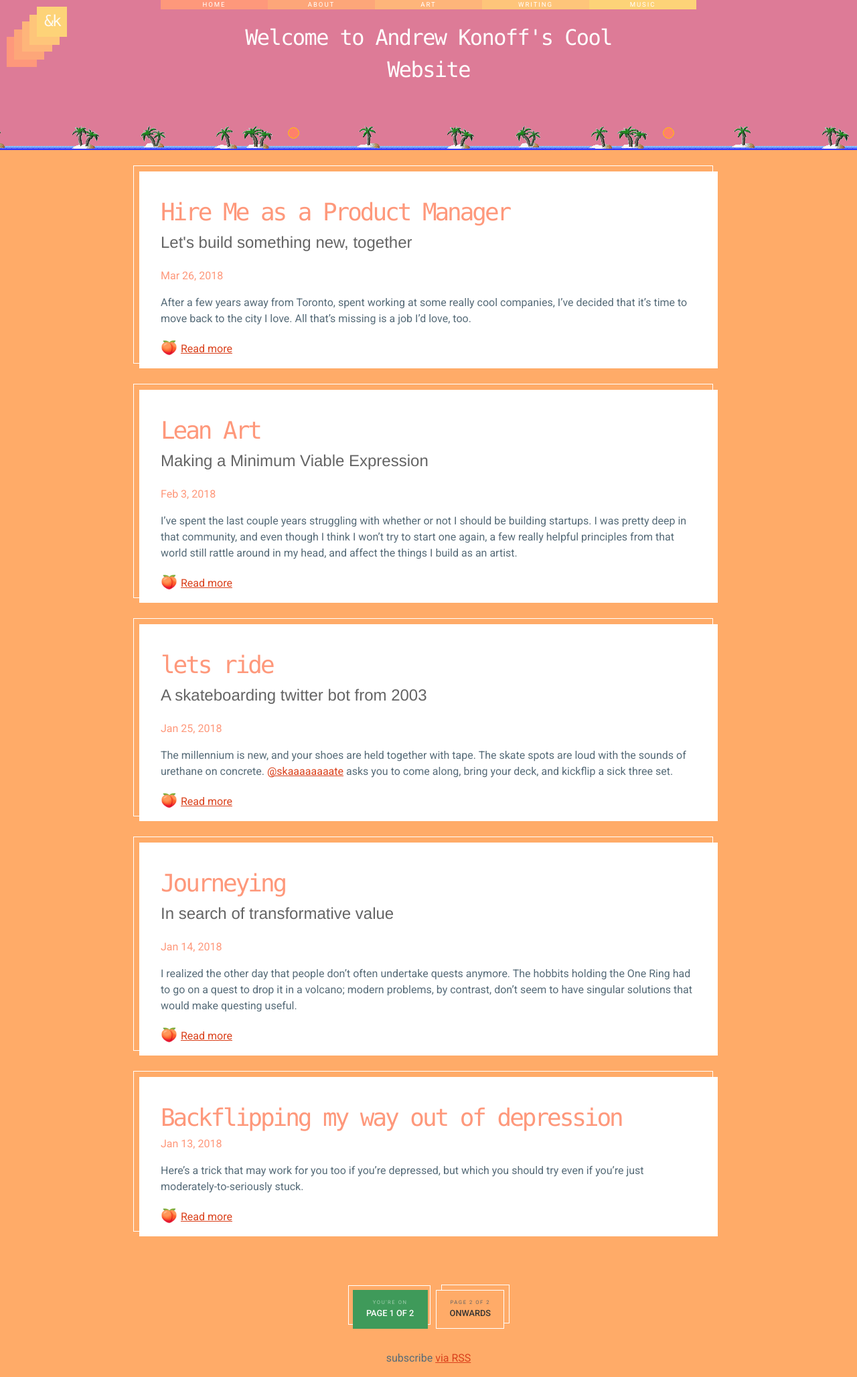
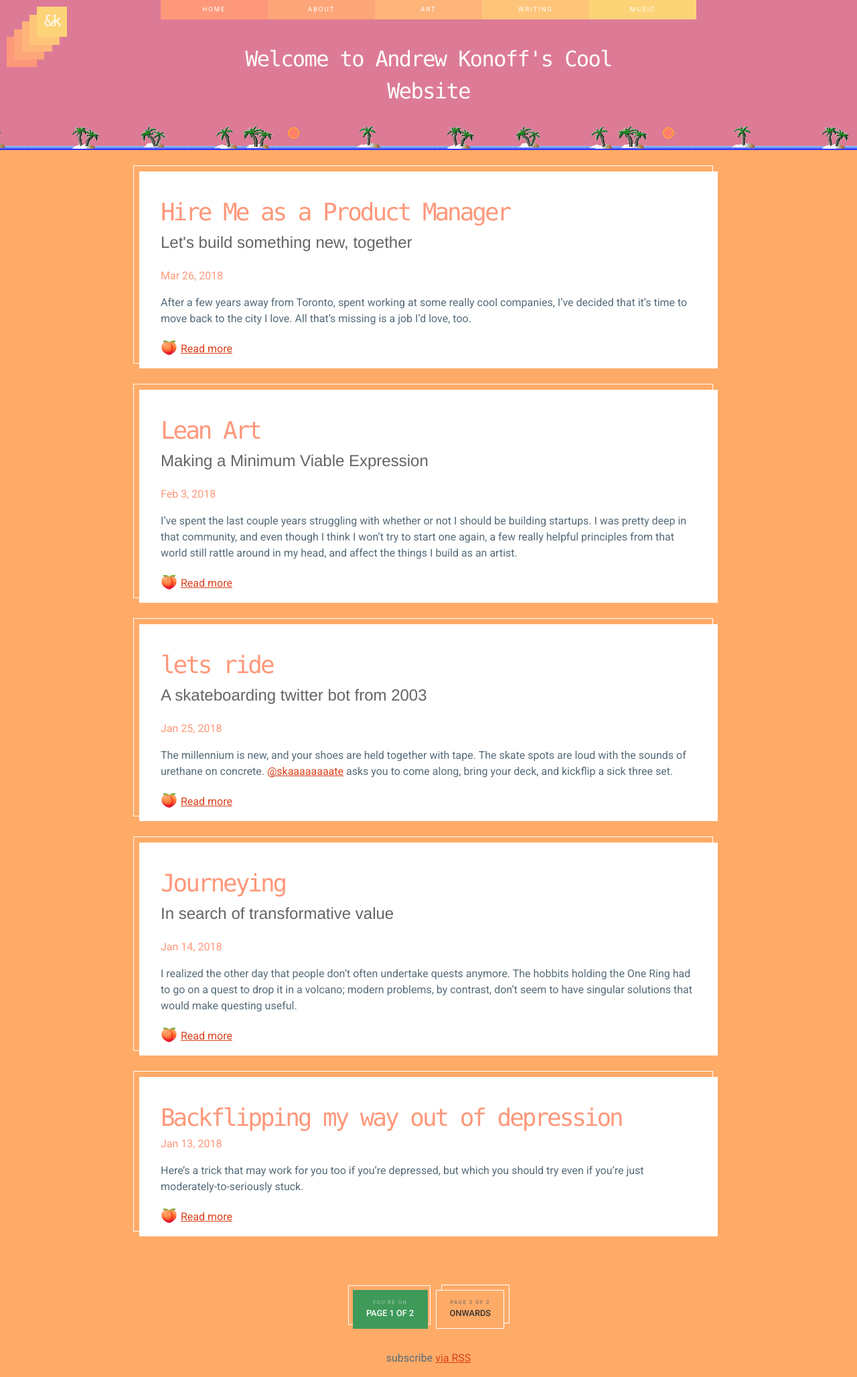
Before and after one commit to andkon/andkon.github.io, a Jekyll site: the page built from index.html, in a window 1280 px wide. Shown: the whole page at 67% size. Built offline with Jekyll 4.4.1, drawn with Linux system fonts in a browser that asks for light colours; the list of posts is cut into pages by our own code.

Commit message:
Made it work on mobile

```diff
--- a/_includes/header.html
+++ b/_includes/header.html
@@ -1,12 +1,12 @@
+<header class="home-header">
   <a href="/"><div class="logo"></div></a>
   <div class="navbar">
     <a class="navbar-item header-link" href="/">Home</a>
     <a class="navbar-item header-link" href="/about">About</a>
     <a class="navbar-item header-link" href="/art">Art</a>
     <a class="navbar-item header-link" href="/writing">Writing</a>
-  <a class="navbar-item header-link" href="https://soundcloud.com/young-keanu">Music</a>
+    <a class="navbar-item header-link" href="https://soundcloud.com/young-keanu" target="_blank">Music</a>
   </div>
-<div class="home-header">
   <h1>Welcome to Andrew Konoff's Cool Website</h1>
   <!-- <img src="assets/images/island.gif"></img> -->
-</div>
+</header>
--- a/_layouts/home.html
+++ b/_layouts/home.html
@@ -1,7 +1,6 @@
 ---
 layout: default
 ---
-<div class="wrap" id="wrap">
 
 {% include header.html %}
 
@@ -21,4 +20,3 @@
 </main>
 {% include footer.html %}
 <p class="rss-subscribe">subscribe <a href="{{ "/feed.xml" | relative_url }}">via RSS</a></p>
-</div>
--- a/assets/main.scss
+++ b/assets/main.scss
@@ -217,12 +217,11 @@
   background-position: bottom;
   text-align: center;
   position: relative;
-  z-index: -2;
 
   h1 {
     margin-top: 0em;
     margin-bottom: 0em;
-    padding-top: 1em;
+    padding-top: 2em;
     letter-spacing: -0.05em;
     font-family: "Menlo", "Fira Mono", monospace;
     color: white;
@@ -275,6 +274,8 @@
     position: absolute;
     top: 0px;
     text-align: center;
+    height: 3em;
+    line-height: 3em;
 
     &:hover {
       background: $peachy-red;
@@ -785,7 +786,7 @@
 
 
 @media (max-width: 1000px) {
-  header .logo {
+  .post-header .logo {
     margin-right: 10px;
     left: 0px;
     top: 0px;
@@ -793,7 +794,7 @@
     width: 45px;
   }
 
-  .wrap {
+  .home-header {
     .logo {
       display: none;
     }
@@ -805,7 +806,7 @@
   /*This is where we shrink the post and the nav header */
   .navbar {
     left: 0px;
-    top: 0px;
+    top: 2em;
     width: 200px;
     display: inline-block;
     position: absolute;
@@ -835,6 +836,7 @@
       font-size: 1.5em;
       position: absolute;
       padding-left: 75px;
+      padding-top: 0em;
       top: 50%;
       left: 50%;
       margin-right: -50%;
```
Lines whose indentation alone changed are shown as unchanged.
